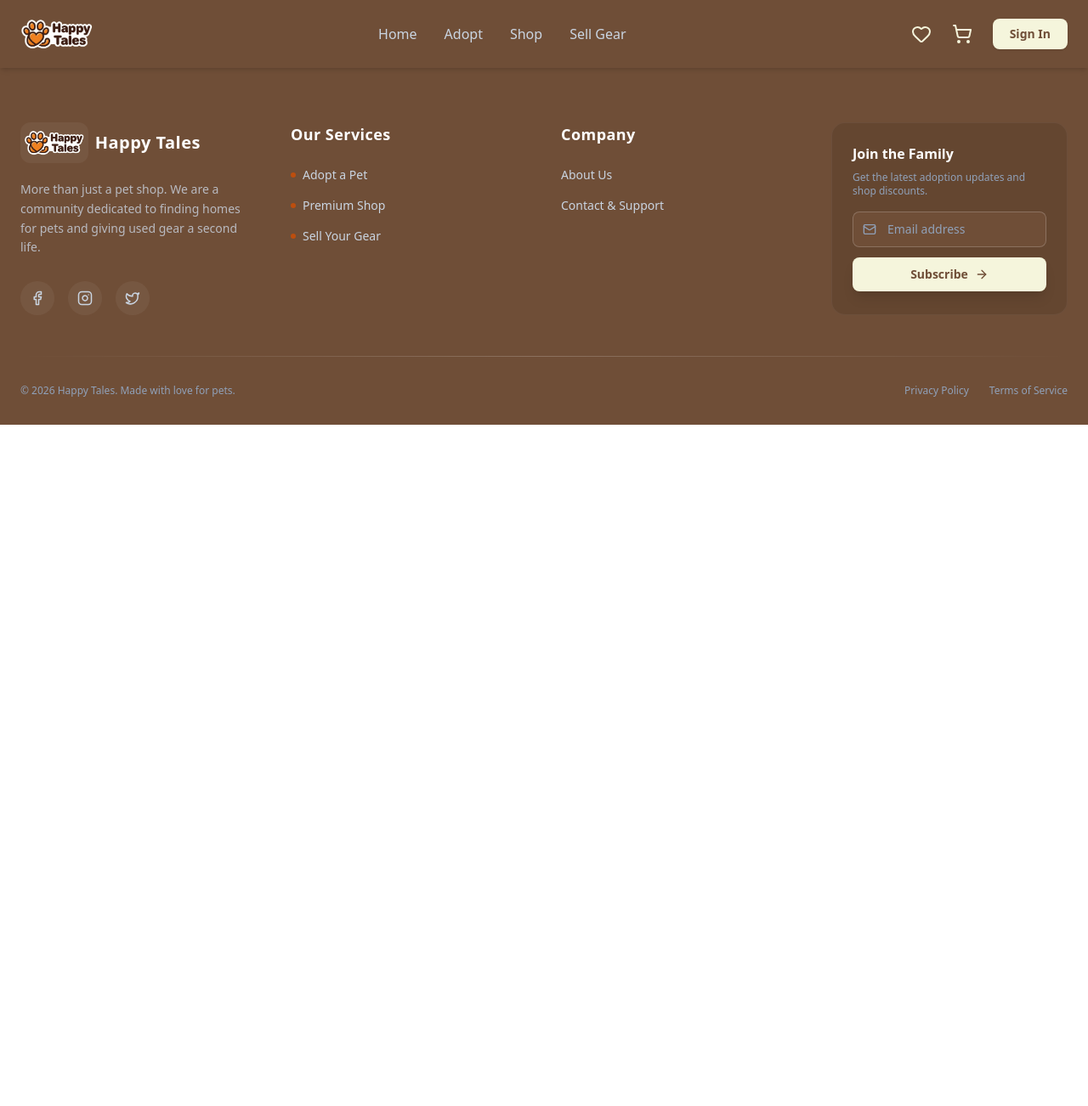
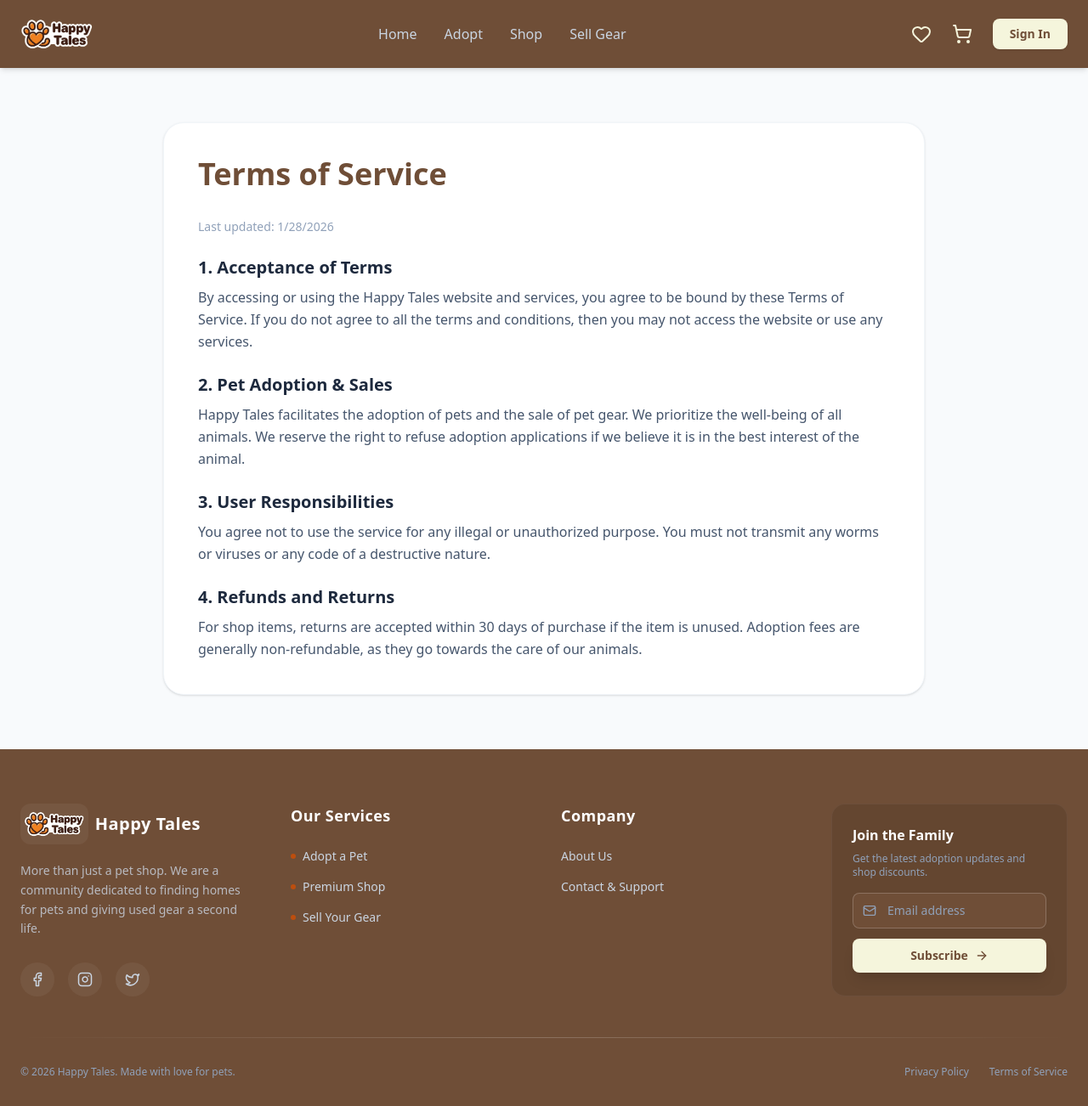
Before and after one commit to Raian-Tasnim/pet-shop, a React (Vite) app: page /terms in a window 1280 px wide. Shown: the whole page at 85% size. Before the commit the page ends 800 px from the top, so only its background shows below. Built offline with nearby package versions, Linux system fonts and the light colour scheme.

Commit message:
added privacy policy and terms

```diff
--- a/src/App.jsx
+++ b/src/App.jsx
@@ -15,7 +15,8 @@ import { Cart } from './Components/Cart';
 import { Checkout } from './Components/Checkout';
 import ScrollToTop from './Components/ScrollToTop';
 import { Toast } from './Components/Toast';
-
+import { Privacy } from './Components/Privacy';
+import { Terms } from './Components/Terms';
 function App() {
   const [favorites, setFavorites] = useState([]);
   const [cartItems, setCartItems] = useState([]);
@@ -121,6 +122,8 @@ function App() {
           <Route path="/sell" element={<Sell />} />
           <Route path="/contact" element={<Contact />} />
           <Route path="/favorites" element={<Favorites favorites={favorites} toggleFavorite={toggleFavorite} />} />
+          <Route path="/privacy" element={<Privacy />} />
+          <Route path="/terms" element={<Terms />} />
         </Routes>
 
         <Footer />
--- a/src/Components/Footer.jsx
+++ b/src/Components/Footer.jsx
@@ -100,8 +100,12 @@ export const Footer = () => {
         <div className="flex flex-col md:flex-row justify-between items-center gap-4 text-xs text-slate-400 font-medium">
           <p>&copy; {new Date().getFullYear()} Happy Tales. Made with love for pets.</p>
           <div className="flex gap-6">
-            <span className="hover:text-[#F5F5DC] cursor-pointer transition">Privacy Policy</span>
-            <span className="hover:text-[#F5F5DC] cursor-pointer transition">Terms of Service</span>
+           <Link to="/privacy" className="hover:text-[#F5F5DC] cursor-pointer transition">
+              Privacy Policy
+            </Link>
+            <Link to="/terms" className="hover:text-[#F5F5DC] cursor-pointer transition">
+              Terms of Service
+            </Link>
           </div>
         </div>
 
--- /dev/null
+++ b/src/Components/Privacy.jsx
@@ -0,0 +1,40 @@
+import React from 'react';
+
+export const Privacy = () => {
+  return (
+    <main className="min-h-screen bg-slate-50 py-16 px-6">
+      <div className="max-w-4xl mx-auto bg-white p-10 rounded-3xl shadow-sm border border-slate-100">
+        <h1 className="text-4xl font-bold text-[#6F4E37] mb-8">Privacy Policy</h1>
+
+        <div className="space-y-6 text-slate-600 leading-relaxed">
+          <p className="text-sm text-slate-400">Last updated: {new Date().toLocaleDateString()}</p>
+
+          <section>
+            <h2 className="text-xl font-bold text-slate-800 mb-2">1. Information We Collect</h2>
+            <p>At Happy Tales, we collect information you provide directly to us, such as when you create an account, make a purchase, or sign up for our newsletter. This includes your name, email address, shipping address, and payment information.</p>
+          </section>
+
+          <section>
+            <h2 className="text-xl font-bold text-slate-800 mb-2">2. How We Use Your Information</h2>
+            <p>We use the information we collect to:</p>
+            <ul className="list-disc pl-5 mt-2 space-y-1">
+              <li>Process your transactions and manage your orders.</li>
+              <li>Communicate with you about products, services, and promotions.</li>
+              <li>Monitor and analyze trends, usage, and activities in connection with our services.</li>
+            </ul>
+          </section>
+
+          <section>
+            <h2 className="text-xl font-bold text-slate-800 mb-2">3. Sharing of Information</h2>
+            <p>We do not share your personal information with third parties, except as necessary to provide our services (e.g., shipping providers, payment processors) or as required by law.</p>
+          </section>
+
+          <section>
+            <h2 className="text-xl font-bold text-slate-800 mb-2">4. Security</h2>
+            <p>We take reasonable measures to help protect information about you from loss, theft, misuse, and unauthorized access, disclosure, alteration, and destruction.</p>
+          </section>
+        </div>
+      </div>
+    </main>
+  );
+};
--- /dev/null
+++ b/src/Components/Terms.jsx
@@ -0,0 +1,35 @@
+import React from 'react';
+
+export const Terms = () => {
+  return (
+    <main className="min-h-screen bg-slate-50 py-16 px-6">
+      <div className="max-w-4xl mx-auto bg-white p-10 rounded-3xl shadow-sm border border-slate-100">
+        <h1 className="text-4xl font-bold text-[#6F4E37] mb-8">Terms of Service</h1>
+
+        <div className="space-y-6 text-slate-600 leading-relaxed">
+          <p className="text-sm text-slate-400">Last updated: {new Date().toLocaleDateString()}</p>
+
+          <section>
+            <h2 className="text-xl font-bold text-slate-800 mb-2">1. Acceptance of Terms</h2>
+            <p>By accessing or using the Happy Tales website and services, you agree to be bound by these Terms of Service. If you do not agree to all the terms and conditions, then you may not access the website or use any services.</p>
+          </section>
+
+          <section>
+            <h2 className="text-xl font-bold text-slate-800 mb-2">2. Pet Adoption & Sales</h2>
+            <p>Happy Tales facilitates the adoption of pets and the sale of pet gear. We prioritize the well-being of all animals. We reserve the right to refuse adoption applications if we believe it is in the best interest of the animal.</p>
+          </section>
+
+          <section>
+            <h2 className="text-xl font-bold text-slate-800 mb-2">3. User Responsibilities</h2>
+            <p>You agree not to use the service for any illegal or unauthorized purpose. You must not transmit any worms or viruses or any code of a destructive nature.</p>
+          </section>
+
+          <section>
+            <h2 className="text-xl font-bold text-slate-800 mb-2">4. Refunds and Returns</h2>
+            <p>For shop items, returns are accepted within 30 days of purchase if the item is unused. Adoption fees are generally non-refundable, as they go towards the care of our animals.</p>
+          </section>
+        </div>
+      </div>
+    </main>
+  );
+};
```
